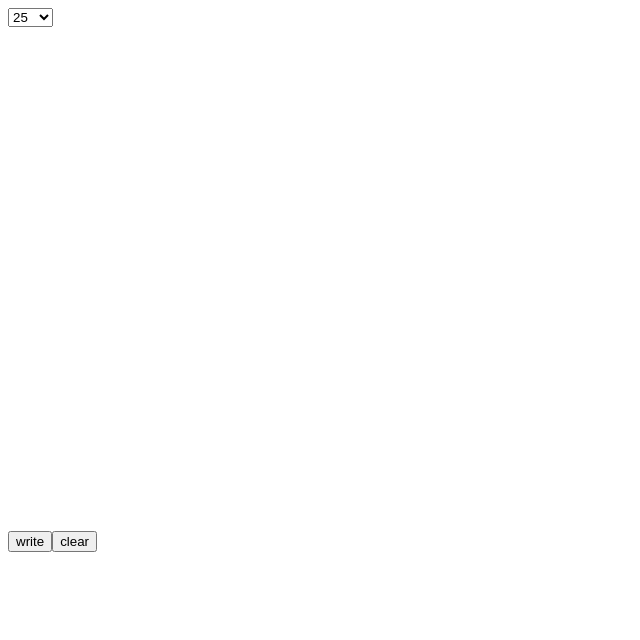
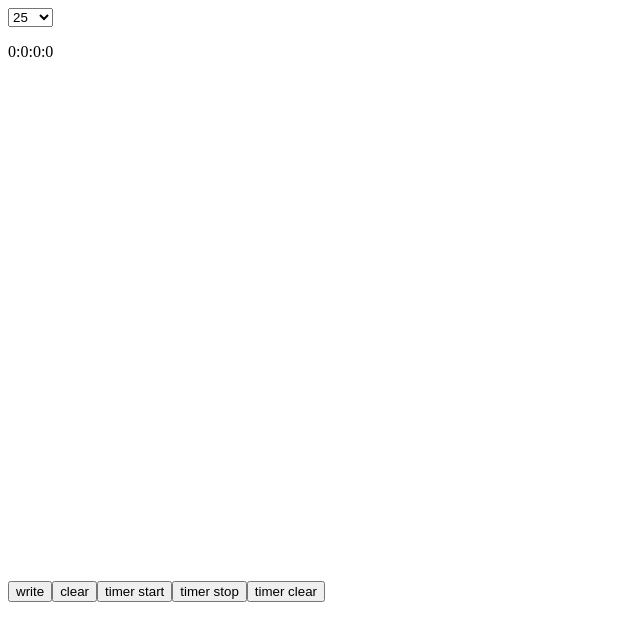
Before and after one commit to S-Isozaki/React-Hooks-Finding, a React app: page / in a window 1280 px wide. Shown: the top 640 px of the page, without its empty margins (0-640 px from the left). Built offline with nearby package versions, Linux system fonts and the light colour scheme.

Commit message:
add timer component

```diff
--- a/src/App.js
+++ b/src/App.js
@@ -1,8 +1,10 @@
 import Display from "./Display";
+import Timer from "./Timer";
 import { useState, useRef } from "react";
 
 function App() {
   const displayRef = useRef();
+  const timerRef = useRef();
   const [num, setNum] = useState('25');
   var str = generateRandomString(Number(num));
   return (
@@ -13,9 +15,13 @@ function App() {
         <option value="100">100</option>
         <option value="200">200</option>
       </select>
+      <Timer ref={timerRef} />
       <Display ref={displayRef} />
       <button onClick={() => {displayRef.current.drawString(str)}}>write</button>
       <button onClick={() => {displayRef.current.clearCanvas()}}>clear</button>
+      <button onClick={() => {timerRef.current.startTimer()}}>timer start</button>
+      <button onClick={() => {timerRef.current.stopTimer()}}>timer stop</button>
+      <button onClick={() => {timerRef.current.clearTimer()}}>timer clear</button>
     </>
   );
 };
--- /dev/null
+++ b/src/Timer.js
@@ -0,0 +1,28 @@
+import { forwardRef, useImperativeHandle, useRef, useState } from "react";
+
+const Timer = forwardRef(function Timer(props, ref) {
+  const [elapsedTime, setErapsedTime] = useState(0);
+  const intervalRef = useRef(null);
+  function startTimer() {
+    intervalRef.current = window.setInterval(() => {
+      setErapsedTime(elapsedTime => elapsedTime + 10);
+    }, 10);
+  }
+  function stopTimer() {
+    clearInterval(intervalRef.current);
+  }
+  function clearTimer() {
+    clearInterval(intervalRef.current);
+    setErapsedTime(0);
+  }
+  useImperativeHandle(ref, () => {
+    return {
+      startTimer, stopTimer, clearTimer
+    }
+  })
+  return (
+    <p>{Math.floor(elapsedTime / (1000 * 60 * 60))}:{Math.floor((elapsedTime % (1000 * 60 * 60)) / (1000 * 60))}:{Math.floor((elapsedTime % (1000 * 60)) / 1000)}:{elapsedTime % 1000}</p>
+  )
+})
+
+export default Timer;
```
